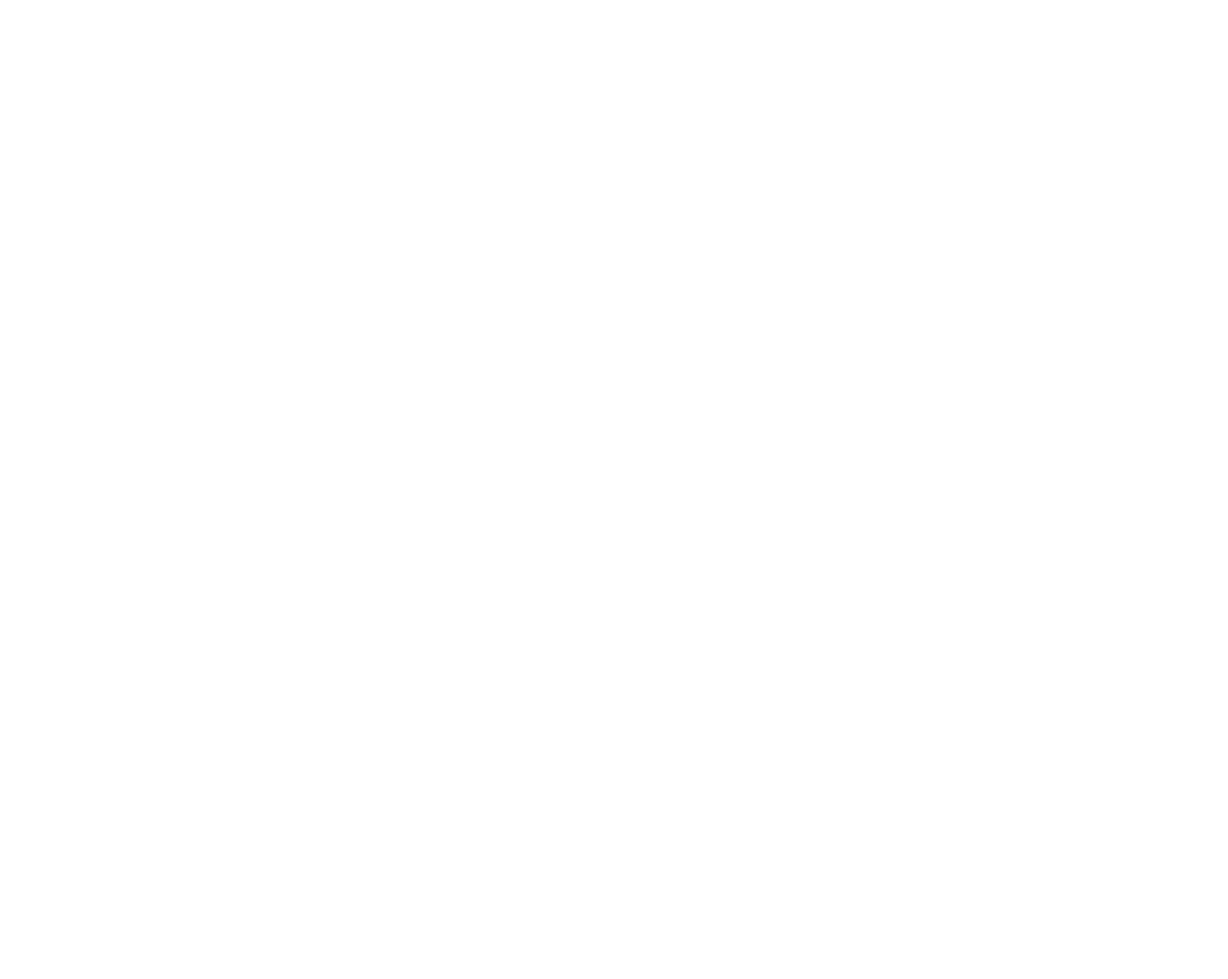
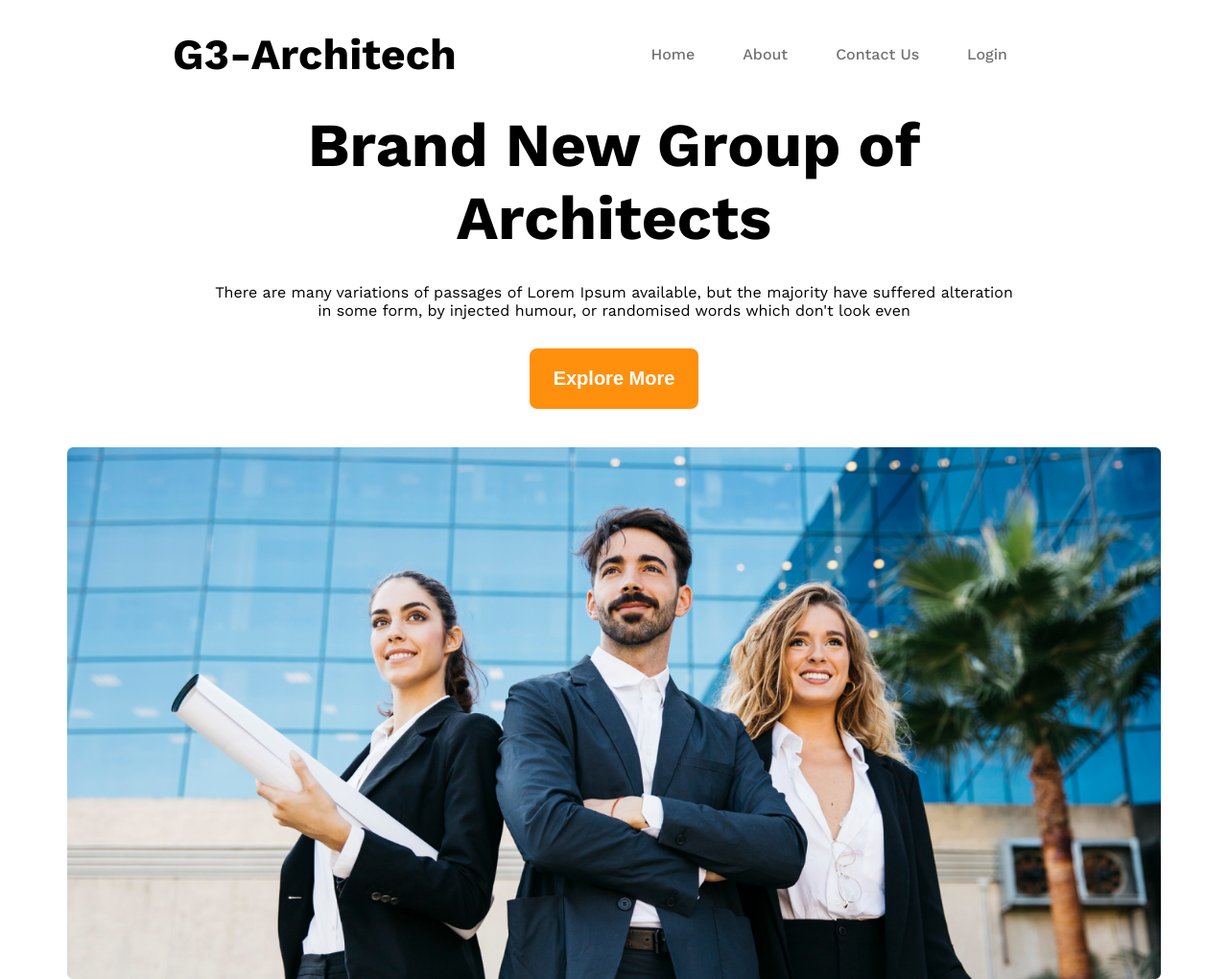
Before and after one commit to Soyab-Aktar/G3-Architech, a plain HTML site: page index.html in a window 1280 px wide. Shown: the whole page at 96% size. Before the commit the page ends 800 px from the top, so only its background shows below. Drawn offline with nearby package versions, Linux system fonts and the light colour scheme.

Commit message:
Banner and navbar created

```diff
--- a/index.html
+++ b/index.html
@@ -9,8 +9,28 @@
 </head>
 
 <body class="work-sans-font">
-    <header>
-
+    <header class="displayFlex">
+        <!-- ^ NAVBAR -->
+        <nav class="navbar displayFlex">
+            <h3 class="brand">G3-Architech</h3>
+            <ul class="nav-links displayFlex ">
+                <li class="nav-item"><a href="" class="nav-link text-light-gray">Home</a></li>
+                <li class="nav-item"><a href="" class="nav-link text-light-gray">About</a></li>
+                <li class="nav-item"><a href="" class="nav-link text-light-gray">Contact Us</a></li>
+                <li class="nav-item"><a href="" class="nav-link text-light-gray">Login</a></li>
+            </ul>
+        </nav>
+        <!-- ^ BANNER -->
+        <div class="banner displayFlex">
+            <div class="banner-content ">
+                <h1 class="banner-title">Brand New Group of Architects</h1>
+                <p class="banner-paragraph">There are many variations of passages of Lorem Ipsum available, but the
+                    majority have suffered alteration in some form, by injected humour, or randomised words which don't
+                    look even</p>
+                <button class="pri-button">Explore More</button>
+            </div>
+            <img class="banner-img" src="images/banner.png" alt="">
+        </div>
     </header>
     <main></main>
     <footer></footer>
--- a/style.css
+++ b/style.css
@@ -6,3 +6,89 @@
   font-weight: 400;
   font-style: normal;
 }
+
+* {
+  margin: 0;
+  padding: 0;
+  box-sizing: border-box;
+}
+
+/*? Shared Styles */
+.displayFlex {
+  display: flex;
+}
+
+.text-gray {
+  color: #424242;
+}
+
+.text-light-gray {
+  color: #727272;
+}
+
+.pri-button {
+  background-color: #FF900E;
+  padding: 20px 25px;
+  border: none;
+  color: white;
+  border-radius: 8px;
+  font-size: 1.25rem;
+  font-weight: 600;
+}
+
+/*  Header Styles */
+header {
+  flex-direction: column;
+  justify-content: center;
+}
+
+
+/* *Navbar Related Styles */
+.navbar {
+  justify-content: space-between;
+  padding: 30px 180px;
+  align-items: center;
+}
+
+.nav-item {
+  list-style: none;
+  margin-right: 50px;
+}
+
+.nav-link {
+  text-decoration: none;
+  font-weight: 500;
+}
+
+.brand {
+  font-size: 2.8rem;
+  font-weight: 700;
+}
+
+/* * Banner Related Style */
+.banner {
+  flex-direction: column;
+  max-width: 1140px;
+  margin: 0px auto;
+  gap: 40px;
+}
+
+.banner-content {
+  max-width: 850px;
+  margin: 0px auto;
+  text-align: center;
+
+}
+
+.banner-title {
+  font-size: 4rem;
+  font-weight: 700;
+  margin-bottom: 30px;
+}
+.banner-paragraph{
+  margin-bottom: 30px;
+}
+
+.banner-img {
+  width: 100%;
+}
```
